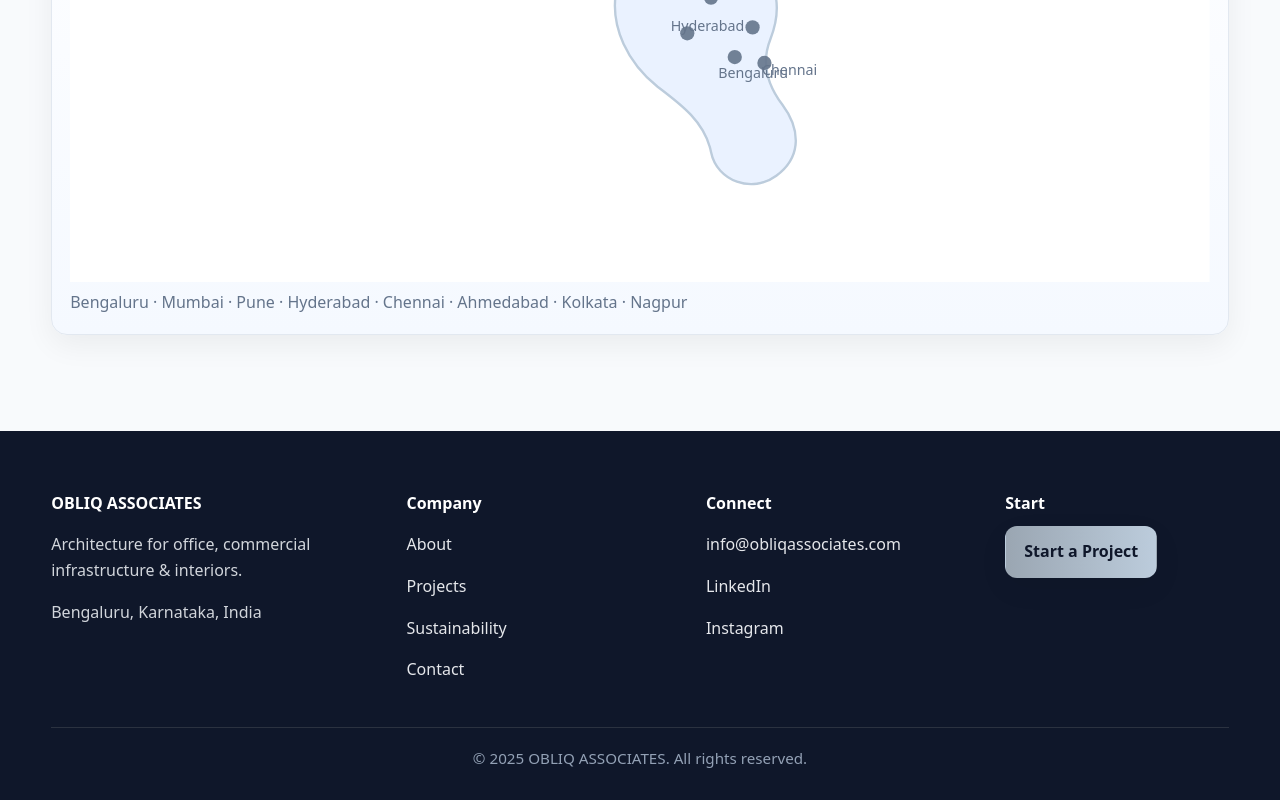
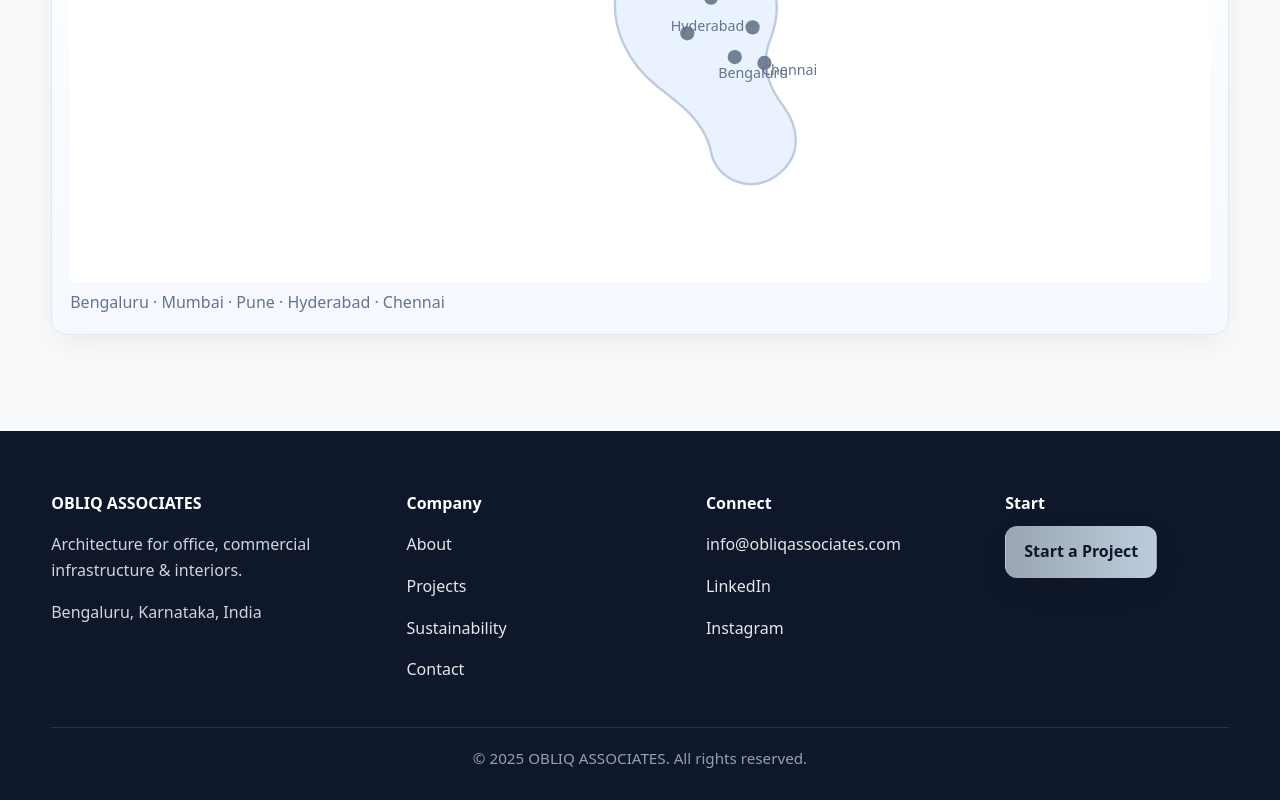
Before and after one commit to thaqsheel27-crypto/Obliq-associates-UAT, a plain HTML site: page index.html in a window 1280 px wide. Shown: the part 3230-4030 px from the top of the page. Drawn offline with Linux system fonts and the light colour scheme.

Commit message:
Update index.html

```diff
--- a/index.html
+++ b/index.html
@@ -297,7 +297,7 @@
           <text x="532" y="182">Pune</text>
         </g>
       </svg>
-      <div style="color:#64748b; margin-top:8px">Bengaluru · Mumbai · Pune · Hyderabad · Chennai · Ahmedabad · Kolkata · Nagpur</div>
+      <div style="color:#64748b; margin-top:8px">Bengaluru · Mumbai · Pune · Hyderabad · Chennai</div>
     </div>
   </section>
 
```
